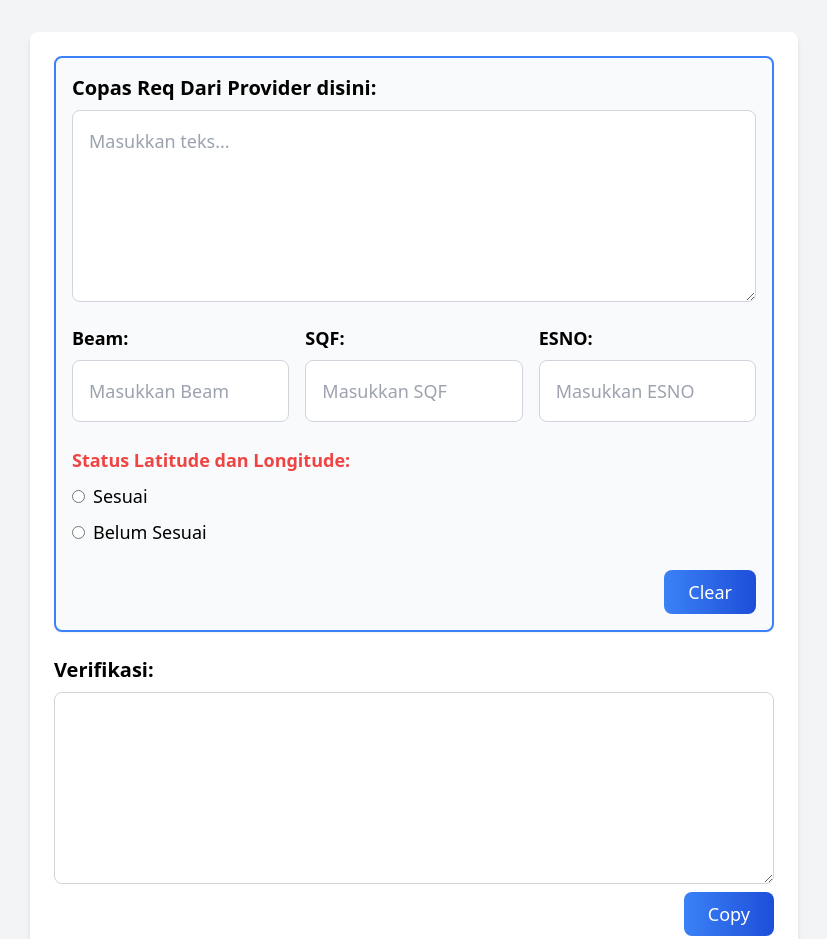
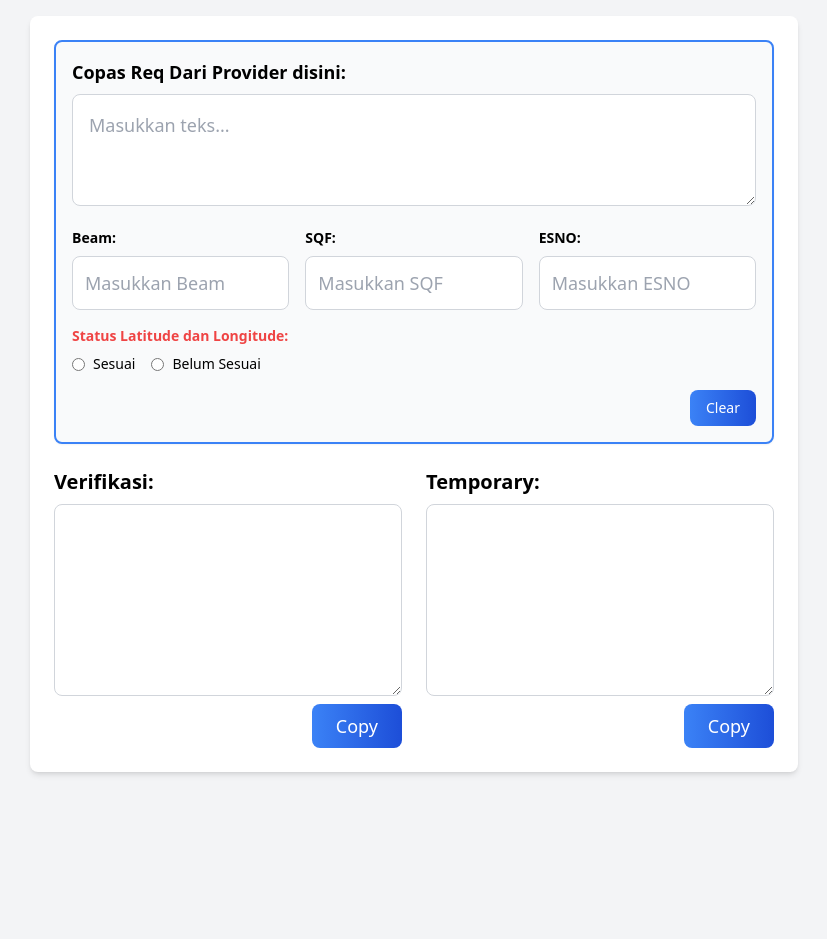
Before and after one commit to timjupiter/jupiter, a plain HTML site: page verif.html in a window 1280 px wide. Shown: the top 939 px of the page, without its empty margins (226-1053 px from the left). After the commit the page ends 800 px from the top, so only its background shows below. Drawn offline with nearby package versions, Linux system fonts and the light colour scheme.

Commit message:
Update verif.html

```diff
--- a/verif.html
+++ b/verif.html
@@ -7,48 +7,51 @@
     <!-- Tailwind CSS CDN -->
     <script src="https://cdn.tailwindcss.com"></script>
 </head>
-<body class="font-sans bg-gray-100 p-8">
+<body class="font-sans bg-gray-100 p-4">
 
     <div class="container mx-auto max-w-3xl bg-white p-6 rounded-lg shadow-md">
+        <!-- Copas Req From Provider Section -->
         <div class="mb-6 p-4 border-2 border-blue-500 rounded-lg bg-gray-50 shadow-sm">
-            <label for="inputText" class="block text-xl font-bold mb-2">Copas Req Dari Provider disini:</label>
-            <textarea id="inputText" class="w-full h-48 p-4 text-lg border border-gray-300 rounded-lg mb-4" placeholder="Masukkan teks..."></textarea>
+            <label for="inputText" class="block text-lg font-semibold mb-2">Copas Req Dari Provider disini:</label>
+            <textarea id="inputText" class="w-full h-28 p-4 text-lg border border-gray-300 rounded-lg mb-4" placeholder="Masukkan teks..."></textarea>
 
             <!-- Beam, SQF, and ESNO Inputs in a single row -->
-            <div class="flex gap-4 mb-6">
-                <div class="flex-1">
-                    <label for="beam" class="block text-lg font-semibold mb-2">Beam:</label>
-                    <input type="text" id="beam" class="w-full p-4 text-lg border border-gray-300 rounded-lg" placeholder="Masukkan Beam">
+            <div class="flex flex-wrap gap-4 mb-4">
+                <div class="flex-1 min-w-[150px]">
+                    <label for="beam" class="block text-sm font-semibold mb-2">Beam:</label>
+                    <input type="text" id="beam" class="w-full p-3 text-lg border border-gray-300 rounded-lg" placeholder="Masukkan Beam">
                 </div>
-                <div class="flex-1">
-                    <label for="sqf" class="block text-lg font-semibold mb-2">SQF:</label>
-                    <input type="text" id="sqf" class="w-full p-4 text-lg border border-gray-300 rounded-lg" placeholder="Masukkan SQF">
+                <div class="flex-1 min-w-[150px]">
+                    <label for="sqf" class="block text-sm font-semibold mb-2">SQF:</label>
+                    <input type="text" id="sqf" class="w-full p-3 text-lg border border-gray-300 rounded-lg" placeholder="Masukkan SQF">
                 </div>
-                <div class="flex-1">
-                    <label for="esno" class="block text-lg font-semibold mb-2">ESNO:</label>
-                    <input type="text" id="esno" class="w-full p-4 text-lg border border-gray-300 rounded-lg" placeholder="Masukkan ESNO">
+                <div class="flex-1 min-w-[150px]">
+                    <label for="esno" class="block text-sm font-semibold mb-2">ESNO:</label>
+                    <input type="text" id="esno" class="w-full p-3 text-lg border border-gray-300 rounded-lg" placeholder="Masukkan ESNO">
                 </div>
             </div>
 
             <!-- Status Latitude and Longitude -->
-            <div class="mb-6">
-                <label class="block text-lg font-semibold text-red-500 mb-2">Status Latitude dan Longitude:</label>
-                <div class="flex flex-col gap-2">
-                    <label class="inline-flex items-center text-lg">
+            <div class="mb-4">
+                <label class="block text-sm font-semibold text-red-500 mb-2">Status Latitude dan Longitude:</label>
+                <div class="flex flex-wrap gap-4">
+                    <label class="inline-flex items-center text-sm">
                         <input type="radio" name="latitudeStatus" value="Sesuai" class="mr-2"> Sesuai
                     </label>
-                    <label class="inline-flex items-center text-lg">
+                    <label class="inline-flex items-center text-sm">
                         <input type="radio" name="latitudeStatus" value="Belum Sesuai" class="mr-2"> Belum Sesuai
                     </label>
                 </div>
             </div>
 
             <div class="flex justify-end gap-4">
-                <button class="px-6 py-2 bg-gradient-to-r from-blue-500 to-blue-700 text-white rounded-lg text-lg hover:bg-gradient-to-l transition ease-in-out" onclick="clearInput()">Clear</button>
+                <button class="px-4 py-2 bg-gradient-to-r from-blue-500 to-blue-700 text-white rounded-lg text-sm hover:bg-gradient-to-l transition ease-in-out" onclick="clearInput()">Clear</button>
             </div>
         </div>
 
-        <div class="flex flex-col gap-8">
+        <!-- Verifikasi and Temporary Side by Side -->
+        <div class="grid grid-cols-1 md:grid-cols-2 gap-6">
+            <!-- Verifikasi Section -->
             <div class="flex flex-col gap-2">
                 <label for="verifikasi" class="text-xl font-bold">Verifikasi:</label>
                 <textarea id="verifikasi" class="w-full h-48 p-4 text-lg border border-gray-300 rounded-lg"></textarea>
@@ -57,6 +60,7 @@
                 </div>
             </div>
 
+            <!-- Temporary Section -->
             <div class="flex flex-col gap-2">
                 <label for="temporary" class="text-xl font-bold">Temporary:</label>
                 <textarea id="temporary" class="w-full h-48 p-4 text-lg border border-gray-300 rounded-lg"></textarea>
@@ -66,6 +70,7 @@
             </div>
         </div>
 
+        <!-- Notification -->
         <div id="notification" class="absolute top-10 left-1/2 transform -translate-x-1/2 bg-green-500 text-white p-2 rounded-lg font-semibold opacity-0 transition-opacity duration-500">Teks telah disalin!</div>
     </div>
 
@@ -132,6 +137,5 @@
             updateTextareas(); // Recalculate the textareas after clearing
         }
     </script>
-
 </body>
 </html>
```
